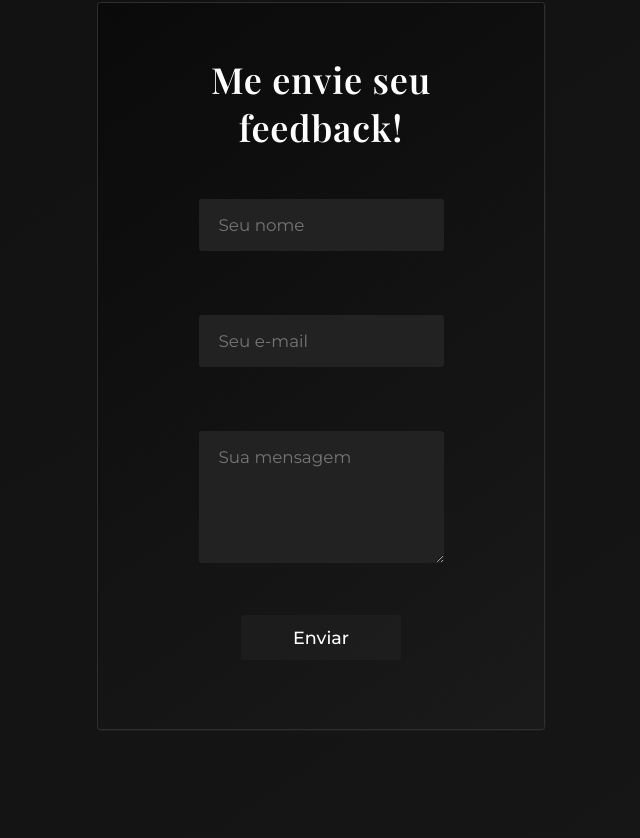
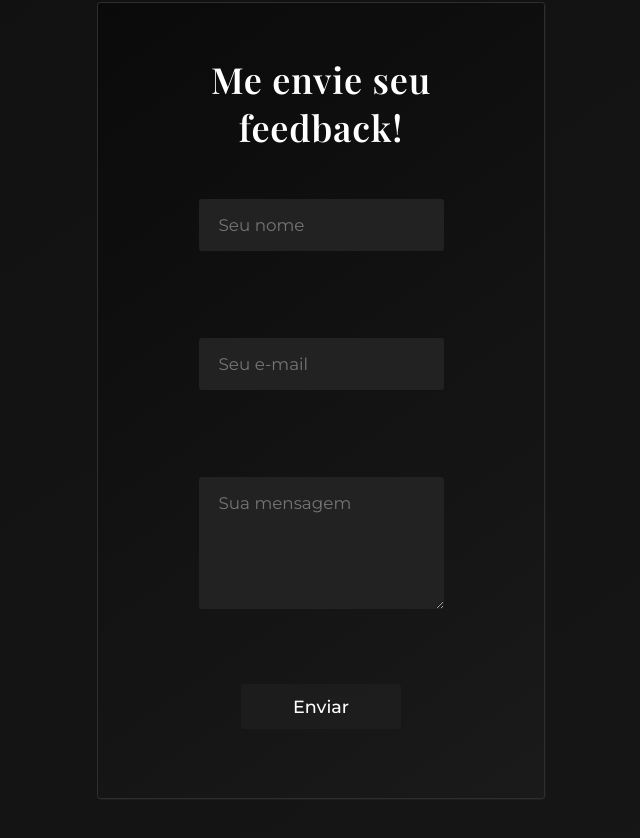
Before and after one commit to maximussec/maximussec.github.io, a plain HTML site: page index.html in a window 1280 px wide. Shown: the part 1822-2660 px from the top of the page, without its empty margins (319-959 px from the left). Drawn offline with nearby package versions, Linux system fonts and the light colour scheme.

Commit message:
final commit

```diff
--- a/main.css
+++ b/main.css
@@ -806,20 +806,23 @@ ul.mt li::before {
 
 
 .error-message {
-    color: var(--color-error);
-    font-size: 0.8rem;
+    color: #ff8a8a;
+    font-size: 0.85rem;
     font-weight: 500;
-    height: 1rem;
+    text-align: left;
     display: block;
-    margin-top: -10px;
+    height: 1.2rem;
+    margin-top: 10px;
     margin-bottom: 10px;
-    text-align: left;
+    padding-left: 5px;
 }
 
+
 .form-success-message {
-    color: var(--color-success);
+    color: #8aff8a;
     font-size: 0.9rem;
     font-weight: 500;
+    text-align: center;
     height: 1.2rem;
     display: block;
     margin-top: 10px;
```
